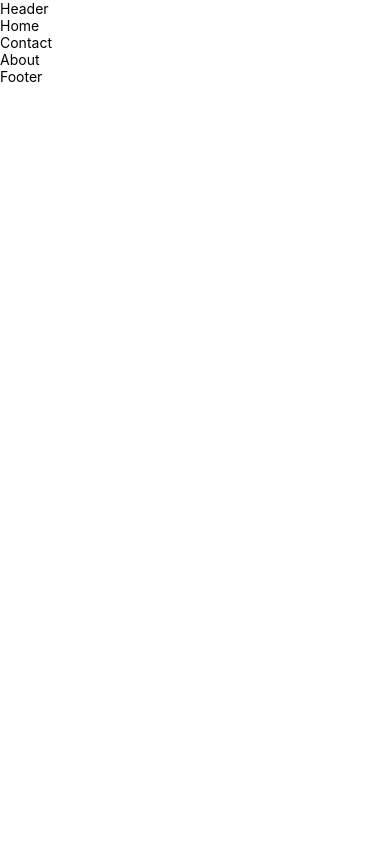
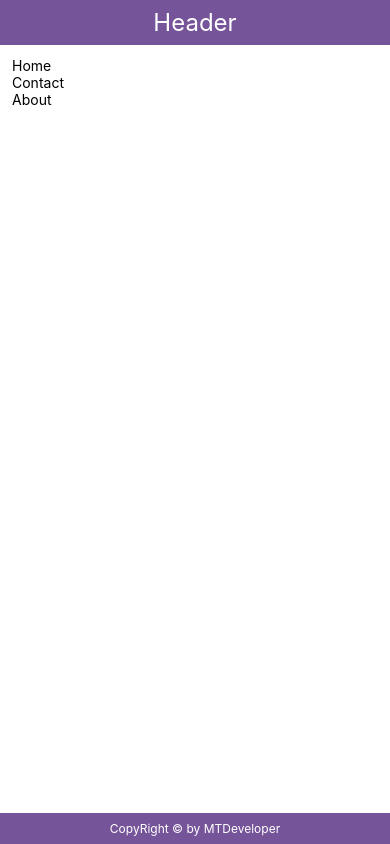
Before and after one commit to MTahir27/FirstApp, a React Native app: screen / in a window 390 px wide. Built offline with nearby package versions, Linux system fonts and the light colour scheme.

Commit message:
Project Layout Setup

```diff
--- a/App.js
+++ b/App.js
@@ -1,16 +1,26 @@
 import React from 'react';
+import {View, StyleSheet, Text} from 'react-native';
 import Header from './src/Components/Header';
 import Footer from './src/Components/Footer';
 import Routes from './src/Routes';
-import {View} from 'react-native';
 export default function App() {
   return (
-    <View>
+    <View style={styles.pageLayout}>
       <Header />
-      <View>
+      <View style={styles.container}>
         <Routes />
       </View>
       <Footer />
     </View>
   );
 }
+
+const styles = StyleSheet.create({
+  pageLayout: {
+    flex: 1,
+  },
+  container: {
+    padding: 12,
+    flex: 1,
+  },
+});
--- a/src/Components/Footer/index.js
+++ b/src/Components/Footer/index.js
@@ -1,10 +1,23 @@
-import {View, Text} from 'react-native';
 import React from 'react';
+import {View, Text, StyleSheet} from 'react-native';
 
 export default function Footer() {
   return (
-    <View>
-      <Text>Footer</Text>
+    <View style={styles.footer}>
+      <Text style={styles.text}>CopyRight &copy; by MTDeveloper</Text>
     </View>
   );
 }
+
+const styles = StyleSheet.create({
+  footer: {
+    backgroundColor: '#76549A',
+    alignItems: 'center',
+    paddingHorizontal: 16,
+    paddingVertical: 8,
+  },
+  text: {
+    color: '#fff',
+    fontSize: 12,
+  },
+});
--- a/src/Components/Header/index.js
+++ b/src/Components/Header/index.js
@@ -1,10 +1,23 @@
-import {View, Text} from 'react-native';
 import React from 'react';
+import {View, Text, StyleSheet} from 'react-native';
 
 export default function Header() {
   return (
-    <View>
-      <Text>Header</Text>
+    <View style={styles.header}>
+      <Text style={styles.text}>Header</Text>
     </View>
   );
 }
+
+const styles = StyleSheet.create({
+  header: {
+    backgroundColor: '#76549A',
+    alignItems: 'center',
+    paddingHorizontal: 16,
+    paddingVertical: 8,
+  },
+  text: {
+    color: '#fff',
+    fontSize: 24,
+  },
+});
--- a/src/Routes/index.js
+++ b/src/Routes/index.js
@@ -1,15 +1,14 @@
 import React from 'react';
-import {View} from 'react-native';
 import Home from '../Screens/Home';
 import About from '../Screens/About';
 import Contact from '../Screens/Contact';
 
 export default function Routes() {
   return (
-    <View>
+    <>
       <Home />
       <Contact />
       <About />
-    </View>
+    </>
   );
 }
--- a/src/Screens/Home/index.js
+++ b/src/Screens/Home/index.js
@@ -1,10 +1,16 @@
 import React from 'react';
-import {View, Text} from 'react-native';
+import {View, Text, StyleSheet} from 'react-native';
 
 export default function Home() {
   return (
-    <View>
+    <View style={styles.layout}>
       <Text>Home</Text>
     </View>
   );
 }
+
+const styles = StyleSheet.create({
+  layout: {
+    // flex: 1,
+  },
+});
```
